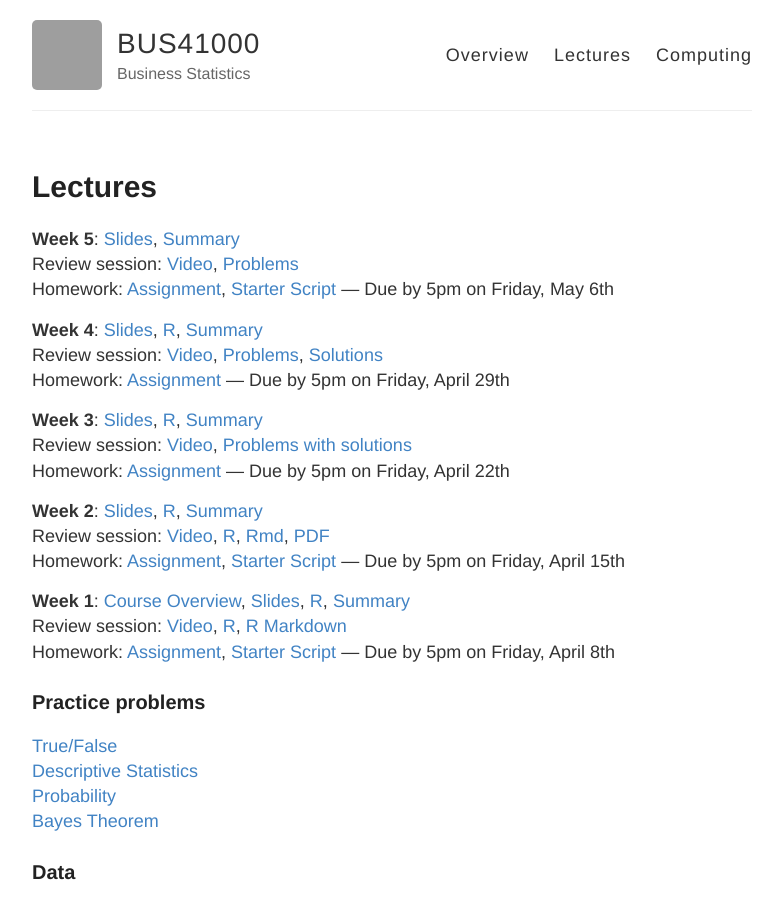
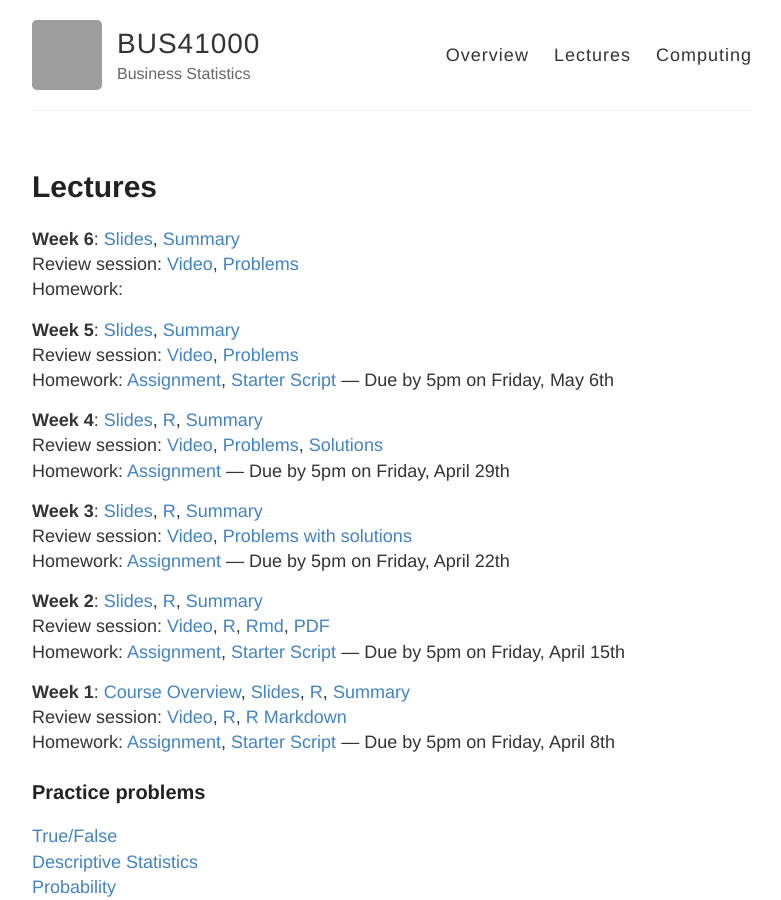
Before and after one commit to mlakolar/BUS41000, a Jekyll site: the page built from lectures.md, in a window 1280 px wide and 900 px high. Shown: the whole window, without its empty margins (248-1029 px from the left). Built offline with Jekyll 4.4.1, drawn with Linux system fonts in a browser that asks for light colours; grey boxes are pictures that could not be loaded.

Commit message:
Update lectures.md

```diff
--- a/lectures.md
+++ b/lectures.md
@@ -3,6 +3,15 @@ layout: page
 title: Lectures
 permalink: /lectures/
 ---
+
+**Week 6**:
+[Slides](https://github.com/mlakolar/BUS41000/raw/master/slides/06_lecture.pdf),
+[Summary](https://github.com/mlakolar/BUS41000/raw/master/slides/06_summary.pdf)
+Review session:
+[Video](),
+[Problems]()
+Homework:
+
 
 **Week 5**:
 [Slides](https://github.com/mlakolar/BUS41000/raw/master/slides/05_lecture.pdf),
```
